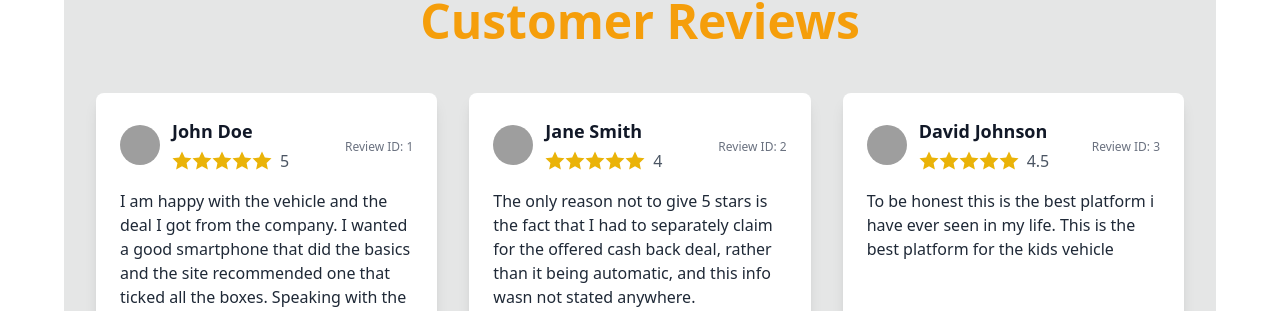
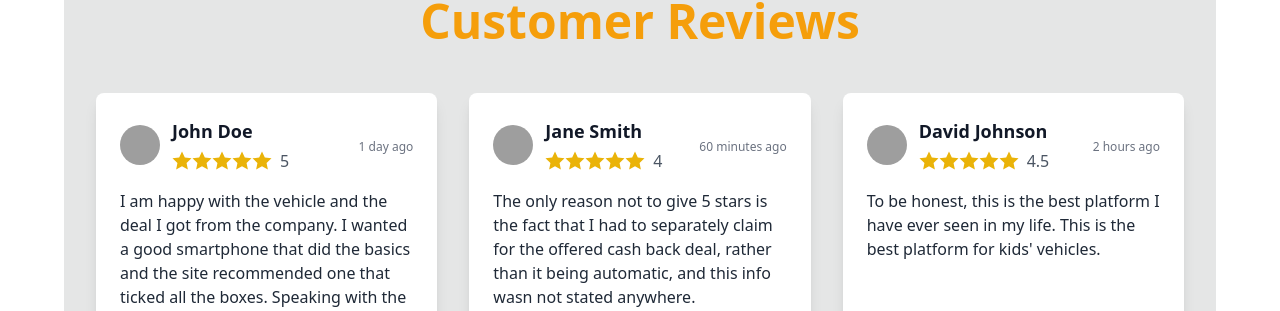
Before and after one commit to mohsin6862/kids-vehicle-zone, a React (Vite) app: page / in a window 1280 px wide. Shown: the part 2770-3081 px from the top of the page. Built offline with nearby package versions, Linux system fonts and the light colour scheme; grey boxes are pictures that could not be loaded.

Commit message:
View details data display dynamically

```diff
--- a/src/Pages/AllVehicles/AllVehicles.jsx
+++ b/src/Pages/AllVehicles/AllVehicles.jsx
@@ -1,6 +1,6 @@
 import React from 'react';
 import { RiStarSFill } from 'react-icons/ri';
-import { useLoaderData } from 'react-router-dom';
+import { Link, useLoaderData } from 'react-router-dom';
 
 const AllVehicles = () => {
     const allvehicles = useLoaderData()
@@ -13,16 +13,15 @@ const AllVehicles = () => {
             <div className='mt-10 grid grid-cols-1 lg:grid-cols-3 gap-10'>
 
                 {
-                    allvehicles?.map(cars => <><div className="card w-96 bg-base-100 shadow-xl">
+                    allvehicles?.map(cars => <><div key={cars?._id} className="card w-96 bg-base-100 shadow-xl">
                         <figure><img className='h-72 w-96' src={cars?.image} alt="Shoes" /></figure>
                         <div className="card-body">
                             <h2 className="card-title">{cars?.name}</h2>
-                            <p>{cars?.description}</p>
                             <p className='flex items-center'>Ratings: {cars?.ratings} <RiStarSFill className="text-yellow-500 mr-2" ></RiStarSFill> </p>
                             <p className='font-bold'>price: {cars?.price} BTD</p>
                             <p>Stock: {cars?.stock} Left only </p>
                             <div className="card-actions justify-end">
-                                <button className="btn btn-primary">Buy Now</button>
+                        <Link to={`/allvehicles/${cars?._id}`}><button className="btn btn-primary">View Details</button></Link>
                             </div>
                         </div>
                     </div></>)
--- a/src/Pages/Home/CustomerReviewSection/CustomerReviewSection.jsx
+++ b/src/Pages/Home/CustomerReviewSection/CustomerReviewSection.jsx
@@ -8,25 +8,28 @@ const CustomerReviewSection = () => {
       name: 'John Doe',
       review: 'I am happy with the vehicle and the deal I got from the company. I wanted a good smartphone that did the basics and the site recommended one that ticked all the boxes. Speaking with the service team helped me get exactly what I was looking for.',
       rating: 5,
+      time: '1 day ago',
     },
     {
       id: 2,
       name: 'Jane Smith',
       review: 'The only reason not to give 5 stars is the fact that I had to separately claim for the offered cash back deal, rather than it being automatic, and this info wasn not stated anywhere.',
       rating: 4,
+      time: '60 minutes ago',
     },
     {
       id: 3,
       name: 'David Johnson',
-      review: 'To be honest this is the best platform i have ever seen in my life. This is the best platform for the kids vehicle' ,
+      review: 'To be honest, this is the best platform I have ever seen in my life. This is the best platform for kids\' vehicles.',
       rating: 4.5,
+      time: '2 hours ago',
     },
   ];
 
   return (
     <div className="bg-base-300 py-16">
       <div className="max-w-6xl mx-auto px-4 sm:px-6 lg:px-8">
-        <h2 className='text-5xl font-bold text-amber-500 text-center my-12'>Customer Reviews</h2>
+        <h2 className="text-5xl font-bold text-amber-500 text-center my-12">Customer Reviews</h2>
         <div className="grid grid-cols-1 sm:grid-cols-2 lg:grid-cols-3 gap-8">
           {reviews.map((review) => (
             <div key={review.id} className="bg-white rounded-lg p-6 shadow-lg">
@@ -43,7 +46,9 @@ const CustomerReviewSection = () => {
                       {Array.from({ length: 5 }).map((_, index) => (
                         <RiStarFill
                           key={index}
-                          className={`h-5 w-5 text-yellow-500 ${index < review.rating ? 'text-yellow-500' : 'text-gray-300'}`}
+                          className={`h-5 w-5 text-yellow-500 ${
+                            index < review.rating ? 'text-yellow-500' : 'text-gray-300'
+                          }`}
                         />
                       ))}
                       <span className="ml-2 text-gray-600">{review.rating}</span>
@@ -51,7 +56,7 @@ const CustomerReviewSection = () => {
                   </div>
                 </div>
                 <div className="text-gray-500">
-                  <span className="text-xs">Review ID: {review.id}</span>
+                  <span className="text-xs">{review.time}</span>
                 </div>
               </div>
               <p className="text-gray-800">{review.review}</p>
--- /dev/null
+++ b/src/Pages/ViewDetails/ViewDetails.jsx
@@ -0,0 +1,28 @@
+import React from 'react';
+import { useLoaderData } from 'react-router-dom';
+
+const ViewDetails = () => {
+    const details = useLoaderData()
+    console.log(details)
+    return (
+        <div>
+            <h1 className='text-amber-600 font-bold text-5xl text-center my-8'>Details of {details?.name}</h1>
+
+            <div className="hero min-h-screen bg-base-200">
+                <div className="hero-content flex-col lg:flex-row">
+                    <img src={details?.image} className="max-w-sm rounded-lg shadow-2xl" />
+                    <div>
+                        <h1 className="text-5xl font-bold">{details?.title}</h1>
+                        <p className="py-6"><span className='font-bold text-lg'>Description:</span> {details?.description}</p>
+                        <p className="py-2"><span className='font-bold text-lg'>Ratings: </span> {details?.ratings}</p>
+                        <p className="py-2"><span className='font-bold text-lg'>Stock:</span> {details?.stock} left only</p>
+                        <p className="py-2"><span className='font-bold text-lg'>Price:</span> {details?.price} BDT</p>
+                        <button className="btn btn-primary">Buy Now</button>
+                    </div>
+                </div>
+            </div>
+        </div>
+    );
+};
+
+export default ViewDetails;
--- a/src/Routes/Routes.jsx
+++ b/src/Routes/Routes.jsx
@@ -8,6 +8,8 @@ import Truck from "../Pages/Truck/Truck";
 import Collectors from "../Pages/Collectors/Collectors";
 import Blogs from "../Pages/Blogs/Blogs";
 import AllVehicles from "../Pages/AllVehicles/AllVehicles";
+import ViewDetails from "../Pages/ViewDetails/ViewDetails";
+
 const router = createBrowserRouter([
     {
       path: "/",
@@ -58,6 +60,14 @@ const router = createBrowserRouter([
             element:<AllVehicles></AllVehicles>,
             loader: ()=>fetch('http://localhost:5000/allvehicles')
 
+        },
+        {
+            path:'/allvehicles/:id',
+            element:<ViewDetails></ViewDetails>,
+            loader:({params})=>fetch(`http://localhost:5000/allvehicles/${params.id}`)
+
+
+
         }
     ]
     },
```
